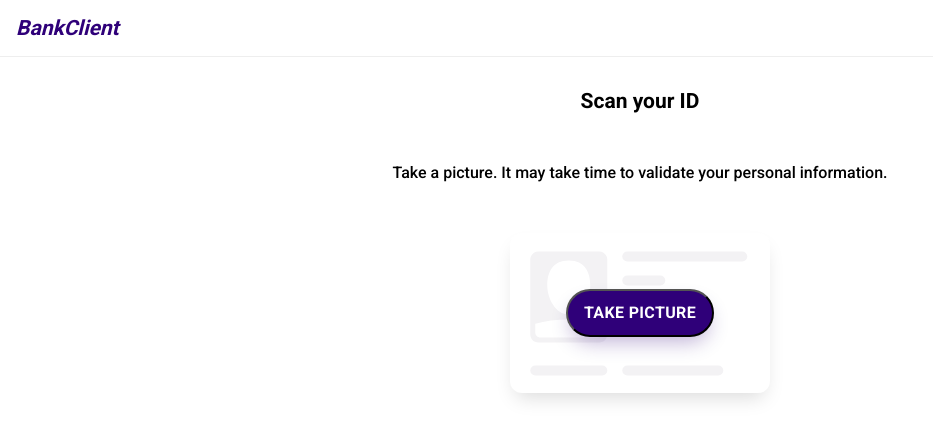
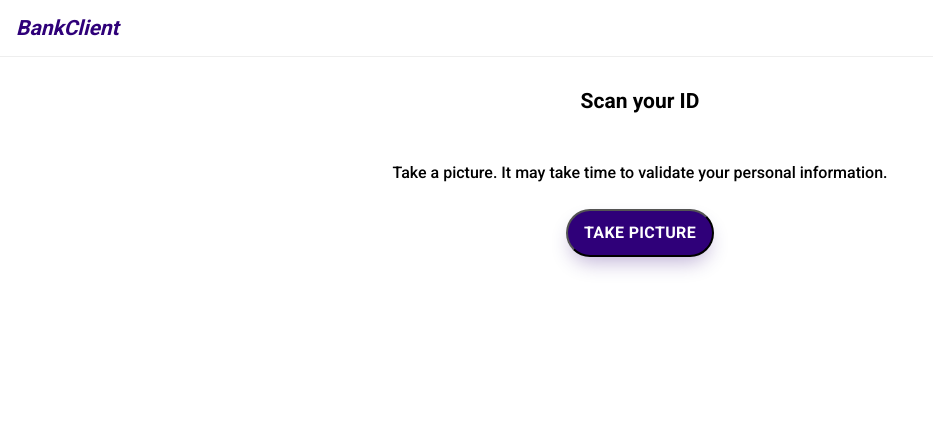
Before and after one commit to t-cc/z1-frontend-developer, a React (Create React App) app: page / in a window 1280 px wide. Shown: the top 440 px of the page, without its empty margins (0-933 px from the left). Built offline with nearby package versions, Linux system fonts and the light colour scheme.

Commit message:
forgotten argument

```diff
--- a/src/components/Main/index.tsx
+++ b/src/components/Main/index.tsx
@@ -25,7 +25,7 @@ export const Main: React.FC<Props> = ({
         Take a picture. It may take time to validate your personal information.
       </StyledMessage>
       <StyledImgWrapper>
-        <IdImage />
+        <IdImage image={image} />
         <TakePictureButton handleClickTakePicture={handleClickTakePicture} />
         {statusType !== STATUS_TYPE_UNKNOW && (
           <StatusButton statusText={statusText} statusType={statusType} />
```
